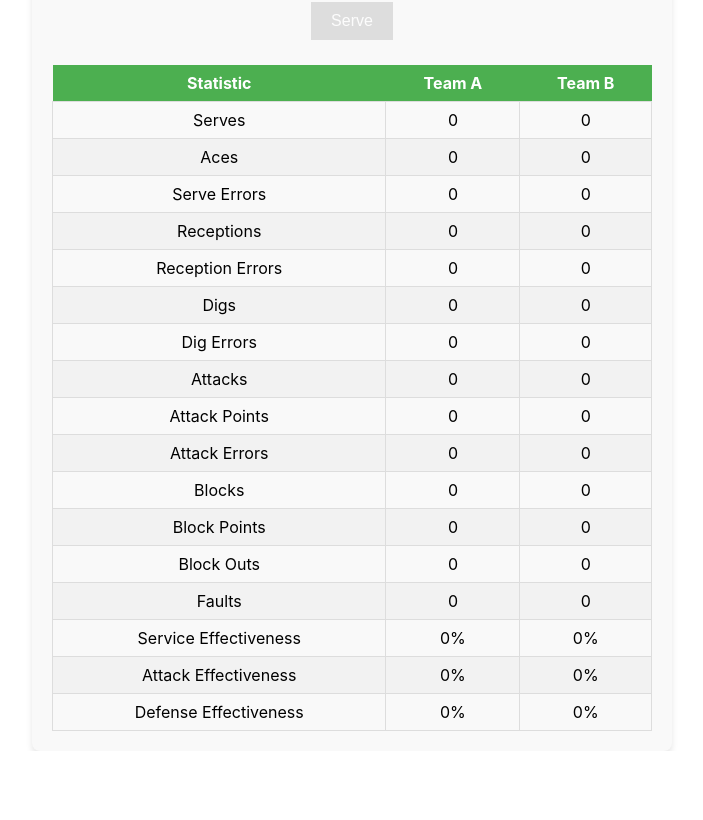
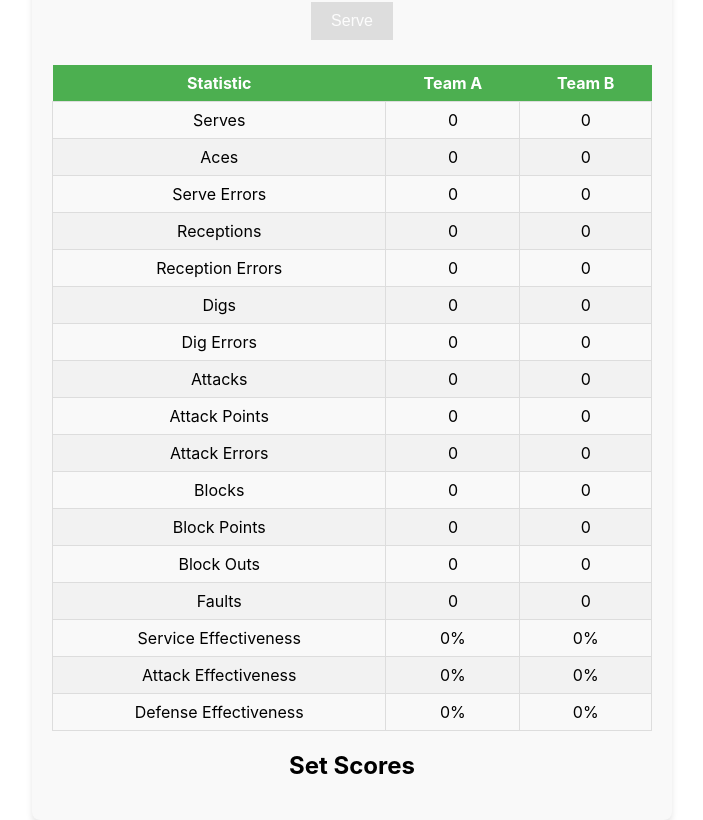
Before and after one commit to dagarfol/volleyball-score-tracker, a React (Create React App) app: page /match in a window 1280 px wide. Shown: the part 754-1574 px from the top of the page, without its empty margins (288-991 px from the left). Before the commit the page ends 1505 px from the top, so only its background shows below. Built offline with nearby package versions, Linux system fonts and the light colour scheme.

Commit message:
added storage of set points. Fixed current server logic

```diff
--- a/src/App.js
+++ b/src/App.js
@@ -45,6 +45,7 @@ function App() {
   const [matchData, setMatchData] = useState({
     scores: { teamA: 0, teamB: 0 },
     setsWon: { teamA: 0, teamB: 0 },
+    setScores: [],
     currentServer: null,
     ballPossession: null,
     matchStarted: false,
--- a/src/components/Match.js
+++ b/src/components/Match.js
@@ -89,10 +89,10 @@ const calculateUpdatedStatistics = (currentStats, statsUpdate) => ({
 
 // --- Reducer and Initial State ---
 
-// Define the initial state structure clearly
 const initialState = {
   scores: { teamA: 0, teamB: 0 },
   setsWon: { teamA: 0, teamB: 0 },
+  setScores: [], // New state property to store scores at the end of each set
   currentServer: null,
   ballPossession: null,
   matchStarted: false,
@@ -125,6 +125,7 @@ const matchReducer = (state, action) => {
         ...state,
         scores: newScores,
         statistics: updatedStatistics,
+        currentServer: winner,
       };
     }
     case 'TIMEOUT':
@@ -144,7 +145,6 @@ const matchReducer = (state, action) => {
         },
       };
     case 'PROCESS_GAME_END': {
-        // This action handles all the complex set/match win logic within the reducer flow
       const { maxSets, teams, navigateCallback, setParentMatchDataCallback } = action;
       const scoreDifference = Math.abs(state.scores.teamA - state.scores.teamB);
       const isTiebreakerSet = state.setsWon.teamA + state.setsWon.teamB === maxSets - 1;
@@ -154,6 +154,7 @@ const matchReducer = (state, action) => {
       let newScores = { ...state.scores };
       let matchEnded = false;
       let setEnded = false;
+      const newSetScores = [...state.setScores, { teamA: state.scores.teamA, teamB: state.scores.teamB }];
 
       if (state.scores.teamA >= requiredPoints && scoreDifference >= 2) {
         newSetsWon.teamA += 1;
@@ -170,27 +171,34 @@ const matchReducer = (state, action) => {
         newScores = { teamA: 0, teamB: 0 };
       }
 
-        // This is a side effect within the reducer action (not ideal React practice but necessary for navigation/external state sync)
       if (matchEnded) {
         alert(`${newSetsWon.teamA > newSetsWon.teamB ? teams.teamA : teams.teamB} wins the match!`);
-            navigateCallback('/');
-            // We return the initial state for clean up internally, but the navigation handles flow
-            setParentMatchDataCallback(initialState); // Ensure parent state is also cleared
-            return initialState;
-        } else if (setEnded) {
-            // Update internal state for new set
+        // navigateCallback('/');
+        // setParentMatchDataCallback(initialState); // Ensure parent state is also cleared
+        // return initialState;
           const newState = {
             ...state,
           scores: newScores,
           setsWon: newSetsWon,
+          setScores: newSetScores, // Update setScores with the scores of the completed set
+          matchStarted: false, // disable action buttons
+          timeouts: { teamA: 0, teamB: 0 }, // Reset timeouts at the start of a new set
+        };
+            setParentMatchDataCallback(newState); // Sync with parent state
+            return newState;
+      } else if (setEnded) {
+          const newState = {
+            ...state,
+          scores: newScores,
+          setsWon: newSetsWon,
+          setScores: newSetScores, // Update setScores with the scores of the completed set
           timeouts: { teamA: 0, teamB: 0 }, // Reset timeouts at the start of a new set
         };
             setParentMatchDataCallback(newState); // Sync with parent state
             return newState;
       } else {
-            // No set/match end, just sync the current score changes to the parent state if needed
         setParentMatchDataCallback(state);
-            return state; // Return current state unchanged
+        return state;
       }
     }
     case 'RESET_MATCH':
@@ -205,28 +213,20 @@ const matchReducer = (state, action) => {
 function Match({ matchDetails, matchData, setMatchData }) {
   const { teams, teamLogos, matchHeader, stadium, extendedInfo, maxSets } = matchDetails;
   const navigate = useNavigate();
-  // Using a local reducer for the active match state
   const [localMatchData, dispatch] = useReducer(matchReducer, matchData || initialState);
 
-  // Define callbacks that never change to pass to the reducer action without breaking rules
   const navigateCallback = useCallback((path) => navigate(path), [navigate]);
   const setParentMatchDataCallback = useCallback((data) => setMatchData(data), [setMatchData]);
 
-
-  // Effect hook to run the game end logic after a score update happens via the reducer
   useEffect(() => {
-    // This effect runs whenever scores change in localMatchData
     dispatch({
       type: 'PROCESS_GAME_END',
       maxSets,
       teams,
       navigateCallback,
-      setParentMatchDataCallback
+      setParentMatchDataCallback,
     });
-    // The dependency array now includes all variables used inside the effect, satisfying the linter.
-    // We *must* use localMatchData.scores and .setsWon here to ensure the effect runs only when points are scored/sets won.
   }, [localMatchData.scores, localMatchData.setsWon, maxSets, teams, navigateCallback, setParentMatchDataCallback]);
-
 
   const handleStartMatch = (server) => {
     dispatch({ type: 'START_MATCH', server });
@@ -238,18 +238,15 @@ function Match({ matchDetails, matchData, setMatchData }) {
 
   const handleRallyEnd = (winner, statsUpdate = {}) => {
     dispatch({ type: 'RALLY_END', winner, statsUpdate });
-    // The useEffect will pick up the score change from RALLY_END and process the set/match logic
   };
 
   const handleTimeout = (team) => {
     dispatch({ type: 'TIMEOUT', team });
-    // Timeouts don't trigger set end logic, so no need to rely on the effect here.
-    setParentMatchDataCallback(localMatchData); // Sync parent state immediately for timeouts
+    setParentMatchDataCallback(localMatchData);
   };
 
   const handleAdjustScore = (team, adjustment) => {
     dispatch({ type: 'ADJUST_SCORE', team, adjustment });
-    // The useEffect will pick up the score change from ADJUST_SCORE and process the set/match logic
   };
 
   return (
@@ -292,6 +289,12 @@ function Match({ matchDetails, matchData, setMatchData }) {
         matchStarted={localMatchData.matchStarted}
       />
       <Statistics teams={teams} statistics={localMatchData.statistics} />
+      <div>
+        <h2>Set Scores</h2>
+        {localMatchData.setScores.map((setScore, index) => (
+          <p key={index}>Set {index + 1}: Team A {setScore.teamA} - Team B {setScore.teamB}</p>
+        ))}
+      </div>
     </MatchContainer>
   );
 }
```
Lines whose indentation alone changed are shown as unchanged.
